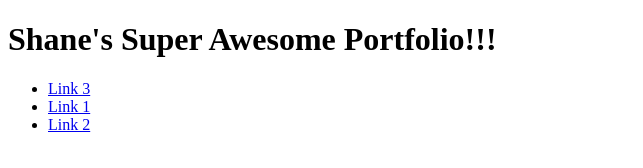
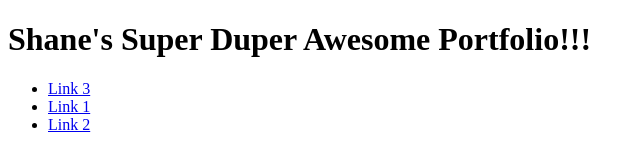
Before and after one commit to shaneinceptionu/linktree-example, a plain HTML site: page index.html in a window 1280 px wide. Shown: the whole page, without its empty margins (0-643 px from the left). Drawn offline with Linux system fonts and the light colour scheme.

Commit message:
made page even better

```diff
--- a/index.html
+++ b/index.html
@@ -7,7 +7,7 @@
     </head>
     <body>
         <header>
-            <h1>Shane's Super Awesome Portfolio!!!</h1>
+            <h1>Shane's Super Duper Awesome Portfolio!!!</h1>
         </header>
         <nav>
             <ul>
```
